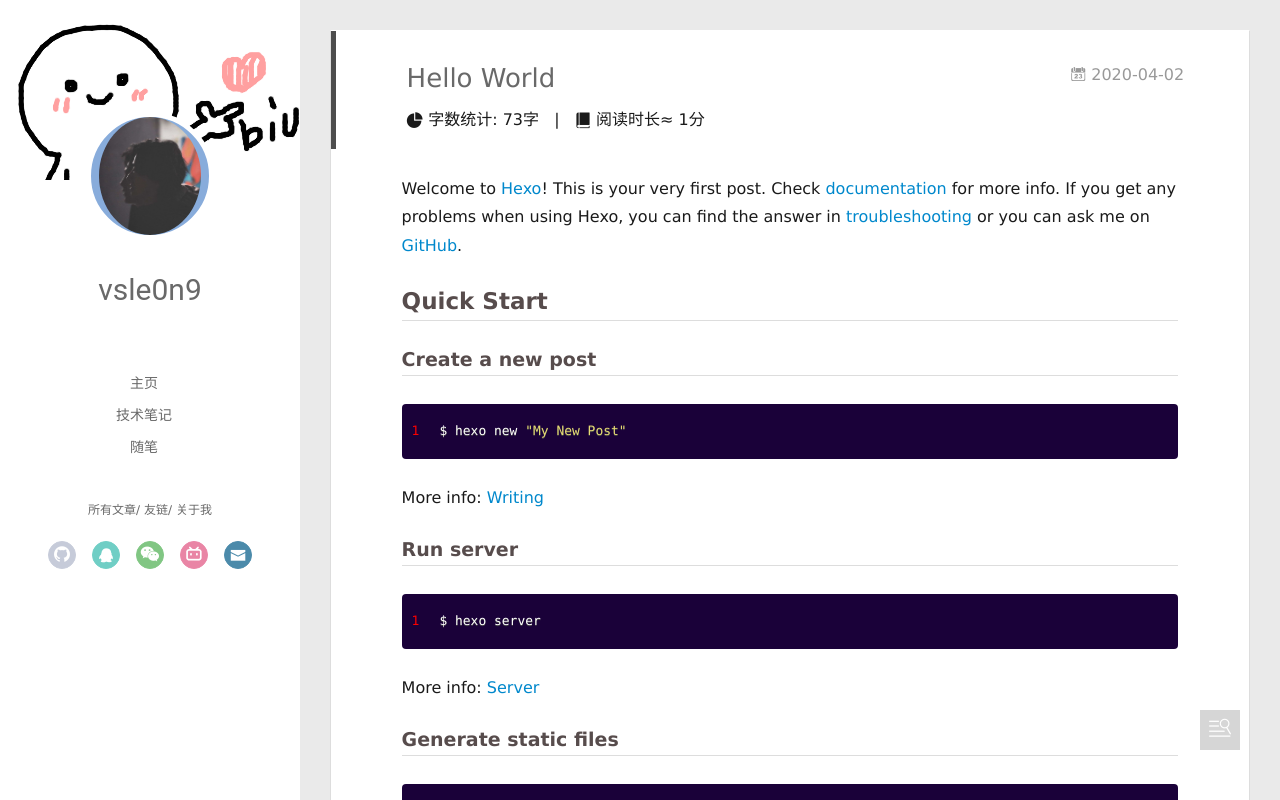
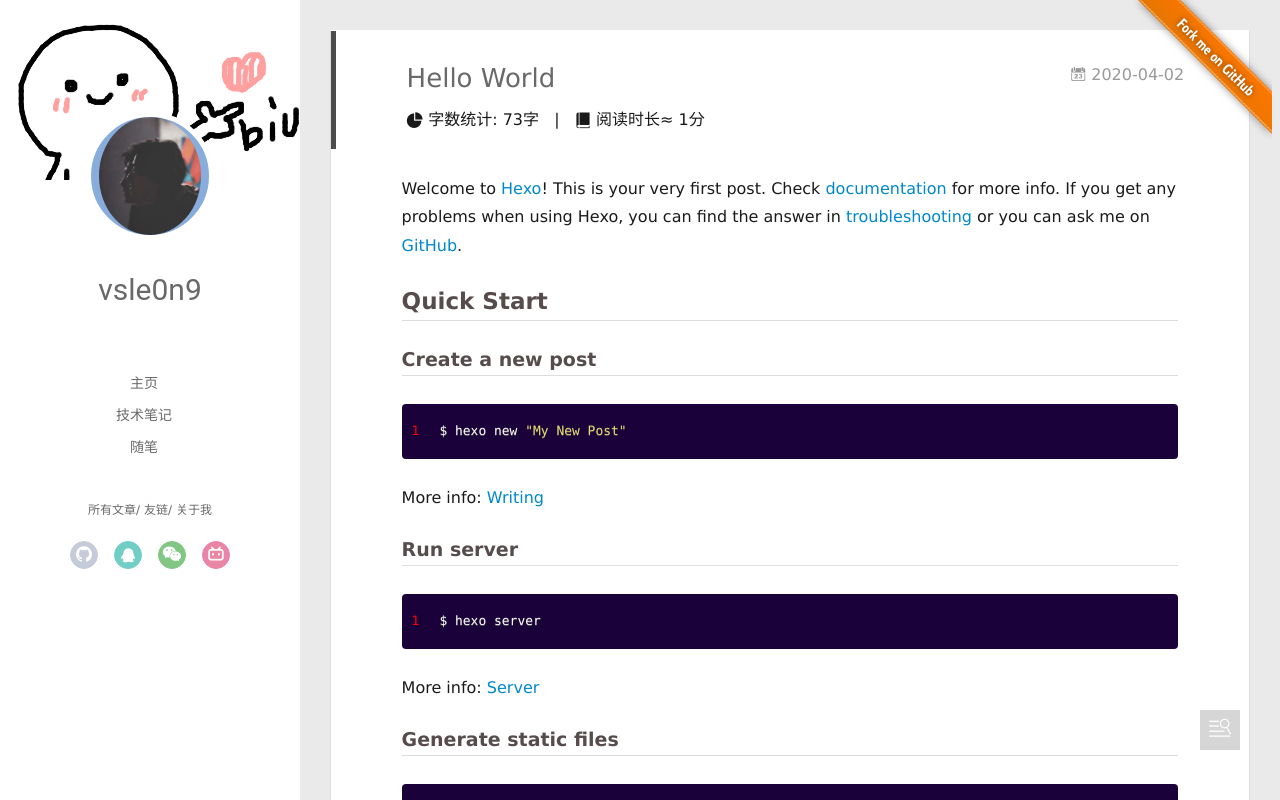
Before and after one commit to vsle0n9/vsle0n9.github.io, a plain HTML site: page 2020/04/02/hello-world/index.html in a window 1280 px wide. Drawn offline with Linux system fonts and the light colour scheme; some packages are replaced by stand-ins of ours; a script that the page names is missing.

Commit message:
Site updated: 2020-04-03 14:09:37

```diff
--- a/2020/04/02/hello-world/index.html
+++ b/2020/04/02/hello-world/index.html
@@ -107,8 +107,6 @@
 
 					<a class="bilibili" href="https://space.bilibili.com/413062724" title="哔哩哔哩" target="_blank"><i class="icon-bilibili"></i></a>
 
-					<a class="mail" href="mailto:208406791@qq.com" title="NULL" target="_blank"><i class="icon-mail"></i></a>
-
 			</div>
 
 		</nav>
@@ -117,6 +115,12 @@
 
     </div>
     <div class="mid-col" q-class="show:isShow,hide:isShow|isFalse">
+
+
+      <a class="forkMe" style="position:absolute;z-index:999;top:0;right:0.5em;"
+        href="https://github.com/JoeyBling/hexo-theme-yilia-plus" target="_blank">
+        <img src="/img/forkme.png"
+          class="attachment-full size-full" alt="Fork me on GitHub" data-recalc-dims="1"></a>
 
 
 <nav id="mobile-nav">
@@ -155,8 +159,6 @@
 						<a class="weixin" target="_blank" href="/img/weixin.jpg" title="微信"><i class="icon-weixin"></i></a>
 
 						<a class="bilibili" target="_blank" href="https://space.bilibili.com/413062724" title="哔哩哔哩"><i class="icon-bilibili"></i></a>
-
-						<a class="mail" target="_blank" href="mailto:208406791@qq.com" title="NULL"><i class="icon-mail"></i></a>
 
 				</div>
 			</nav>
@@ -644,7 +646,7 @@
     	<section class="tools-section tools-section-me" q-show="aboutme">
 
 
-  	  		<div class="aboutme-wrap" id="aboutme"><br>二进制入门小白<br>仍在努力学习中，一起加油~</div>
+  	  		<div class="aboutme-wrap" id="aboutme"><br>二进制小白一枚<br>仍在努力学习中，一起加油~</div>
 
     	</section>
 
```
Also changed, not shown: archives/2020/04/index.html (+7 -5 lines), archives/2020/index.html (+7 -5 lines), archives/index.html (+7 -5 lines), index.html (+7 -5 lines).
